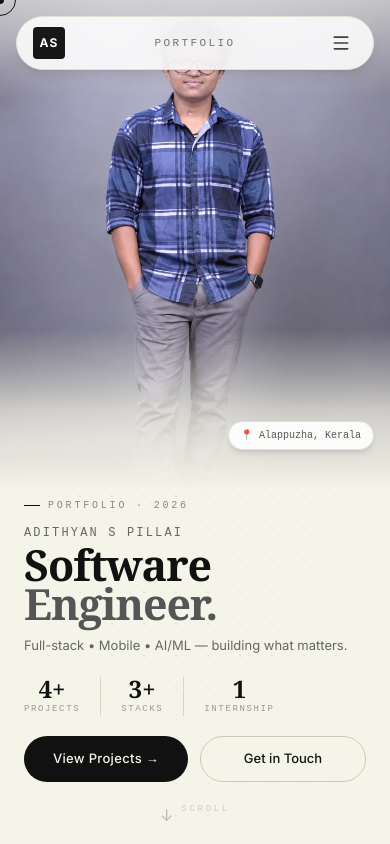
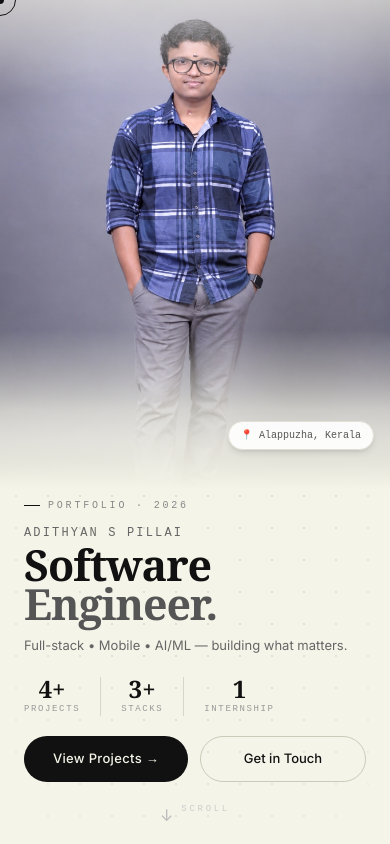
Before and after one commit to AdithyanSPillaiOfficial/AdithyanSPillaiV3, a Next.js app: page / in a window 390 px wide. Shown: the top 844 px of the page. Built offline with nearby package versions, Linux system fonts and the light colour scheme.

Commit message:
Made Nav Bar Dissappear when visiting the Hero section in mobile view

```diff
--- a/components/Navigation.tsx
+++ b/components/Navigation.tsx
@@ -20,6 +20,21 @@ export default function Navigation() {
   const [activeSection, setActiveSection] = useState<string>("hero");
   const [audioEnabled, setAudioEnabled]   = useState<boolean>(false);
   const [mobileOpen, setMobileOpen]       = useState<boolean>(false);
+  const [isPastHeroMobile, setIsPastHeroMobile] = useState<boolean>(false);
+
+  /* ── Track scroll position on mobile to show/hide navbar ─────────────────── */
+  useEffect(() => {
+    const handleScroll = () => {
+      // On mobile screens (< 768px), hero is at least 80vh high
+      // Show navbar only after user scrolls down past the hero threshold (~60% of viewport)
+      const threshold = window.innerHeight * 0.55;
+      setIsPastHeroMobile(window.scrollY > threshold);
+    };
+
+    window.addEventListener("scroll", handleScroll, { passive: true });
+    handleScroll();
+    return () => window.removeEventListener("scroll", handleScroll);
+  }, []);
 
   /* ── Scroll-spy ──────────────────────────────────────────────────────────── */
   useEffect(() => {
@@ -169,35 +184,23 @@ export default function Navigation() {
       </motion.nav>
 
       {/* ══════════════════════════════════════════════════════════════════════
-          MOBILE NAV
+          MOBILE NAV (hidden in hero section on mobile, visible on scroll)
       ══════════════════════════════════════════════════════════════════════ */}
+      <AnimatePresence>
+        {isPastHeroMobile && (
           <motion.nav
-        initial={{ opacity: 0, y: -24 }}
+            key="mobile-nav"
+            initial={{ opacity: 0, y: -28 }}
             animate={{ opacity: 1, y: 0 }}
-        transition={{ duration: 0.5, ease: [0.22, 1, 0.36, 1] as const }}
+            exit={{ opacity: 0, y: -28 }}
+            transition={{ duration: 0.35, ease: [0.22, 1, 0.36, 1] as const }}
             className="fixed top-4 left-1/2 -translate-x-1/2 z-50 md:hidden w-[calc(100%-2rem)]"
           >
             <div className="flex items-center justify-between rounded-full px-4 py-2.5 bg-white/85 backdrop-blur-xl border border-[#E2E0D4] shadow-lg">
 
               {/* ── Logo ── */}
               <div className="relative w-8 h-8 flex-shrink-0">
-            {onHero && (
-              <motion.span
-                layoutId="mobile-nav-active"
-                className="absolute inset-0 rounded-sm bg-neutral-900"
-                transition={{ type: "spring", stiffness: 380, damping: 34 }}
-              />
-            )}
-            <span
-              className={`
-                relative z-10 w-full h-full
-                flex items-center justify-center
-                border rounded-sm
-                text-xs font-bold tracking-widest select-none
-                transition-colors duration-200
-                ${onHero ? "border-transparent text-white" : "border-[#E2E0D4] text-neutral-800"}
-              `}
-            >
+                <span className="relative z-10 w-full h-full flex items-center justify-center border border-[#E2E0D4] rounded-sm text-xs font-bold tracking-widest text-neutral-800 select-none">
                   AS
                 </span>
               </div>
@@ -206,16 +209,14 @@ export default function Navigation() {
               <div className="flex-1 flex items-center justify-center overflow-hidden px-2">
                 <AnimatePresence mode="wait">
                   <motion.span
-                key={activeSection || "home"}
+                    key={activeSection || "portfolio"}
                     initial={{ opacity: 0, y: 10, filter: "blur(4px)" }}
                     animate={{ opacity: 1, y: 0, filter: "blur(0px)" }}
                     exit={{ opacity: 0, y: -10, filter: "blur(4px)" }}
                     transition={{ duration: 0.25, ease: [0.22, 1, 0.36, 1] as const }}
                     className="text-[11px] font-mono tracking-[0.22em] uppercase text-neutral-500 whitespace-nowrap select-none"
                   >
-                {onHero
-                  ? "Portfolio"
-                  : (NAV_LINKS.find((l) => l.id === activeSection)?.label ?? "Portfolio")}
+                    {NAV_LINKS.find((l) => l.id === activeSection)?.label ?? "Portfolio"}
                   </motion.span>
                 </AnimatePresence>
               </div>
@@ -253,6 +254,8 @@ export default function Navigation() {
               </motion.button>
             </div>
           </motion.nav>
+        )}
+      </AnimatePresence>
 
       {/* ══════════════════════════════════════════════════════════════════════
           MOBILE FULLSCREEN OVERLAY MENU
```
Lines whose indentation alone changed are shown as unchanged.
